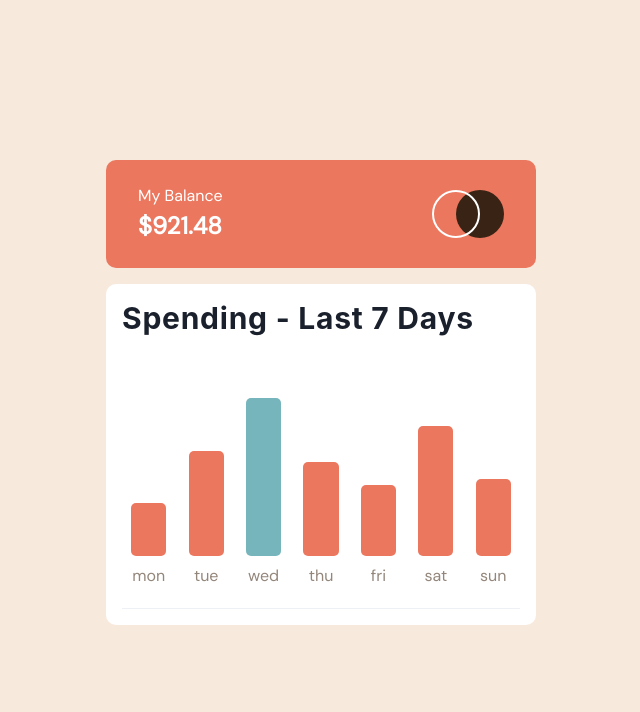
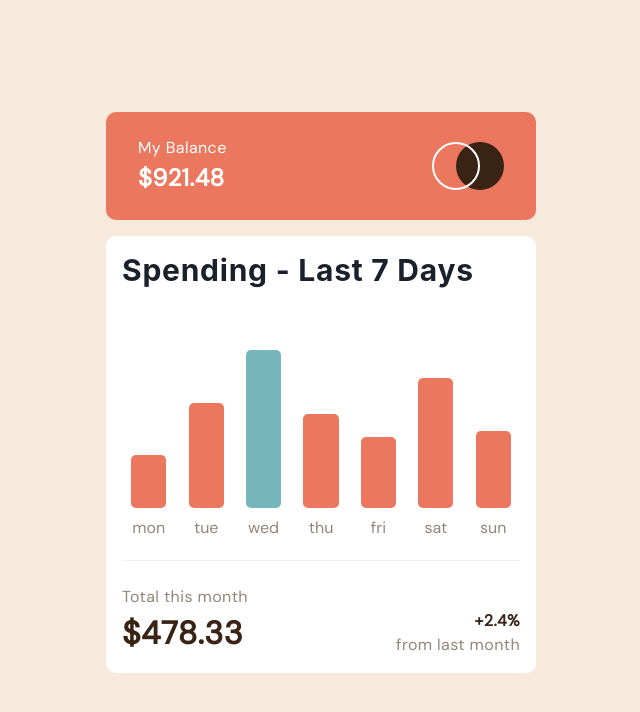
Before and after one commit to sunil-sharma-999/expenses-chart-component, a React (Create React App) app: page / in a window 1280 px wide. Shown: the top 712 px of the page, without its empty margins (319-959 px from the left). Built offline with nearby package versions, Linux system fonts and the light colour scheme.

Commit message:
add month balance stat component

```diff
--- a/src/App.js
+++ b/src/App.js
@@ -13,7 +13,7 @@ export default function App() {
     >
       <Flex
         p="10px"
-        w={["350px", "400px", "450px"]}
+        w={["360px", "400px", "450px"]}
         flexDir="column"
         fontFamily="dm sans"
       >
--- a/src/components/Balance.jsx
+++ b/src/components/Balance.jsx
@@ -11,6 +11,7 @@ export const Balance = () => {
       color="white"
       alignContent="center"
       justifyContent="center"
+      letterSpacing="wide"
     >
       <Stat>
         <StatLabel fontSize="1rem">My Balance</StatLabel>
--- a/src/components/Chart.jsx
+++ b/src/components/Chart.jsx
@@ -1,12 +1,18 @@
 import { Box, Divider, Flex, Heading, Text } from "@chakra-ui/react";
 import data from "../../data.json";
+import { MonthStat } from "./MonthStat";
 
 export const Chart = () => {
   const maxAmount = Math.max(...data.map((item) => item.amount));
 
   return (
     <Box bgColor="white" my="1em" p="1em" rounded="10">
-      <Heading size="lg" letterSpacing="wide" fontWeight="700">
+      <Heading
+        size="lg"
+        letterSpacing="wide"
+        fontWeight="700"
+        color="primary.darkBrown"
+      >
         Spending - Last 7 Days
       </Heading>
       <Flex
@@ -17,8 +23,6 @@ export const Chart = () => {
         alignItems="center"
       >
         {data.map((item) => {
-          console.log(item.amount, maxAmount);
-
           return (
             <Flex
               flexDir="column"
@@ -44,6 +48,7 @@ export const Chart = () => {
         })}
       </Flex>
       <Divider />
+      <MonthStat />
     </Box>
   );
 };
--- /dev/null
+++ b/src/components/MonthStat.jsx
@@ -0,0 +1,30 @@
+import { Flex, Stat, StatLabel, StatNumber } from "@chakra-ui/react";
+
+export const MonthStat = () => {
+  return (
+    <Flex
+      alignContent="center"
+      justifyContent="center"
+      color="black"
+      letterSpacing="wide"
+      pt="1.5rem"
+    >
+      <Stat>
+        <StatLabel color="neutral.midBrown" fontSize="1rem">
+          Total this month
+        </StatLabel>
+        <StatNumber fontSize="2rem" fontWeight="700" color="neutral.darkBrown">
+          $478.33
+        </StatNumber>
+      </Stat>
+      <Stat textAlign="end" alignSelf="end">
+        <StatNumber fontSize="1rem" fontWeight="700" color="neutral.darkBrown">
+          +2.4%
+        </StatNumber>
+        <StatLabel color="neutral.midBrown" fontSize="1rem">
+          from last month
+        </StatLabel>
+      </Stat>
+    </Flex>
+  );
+};
```
